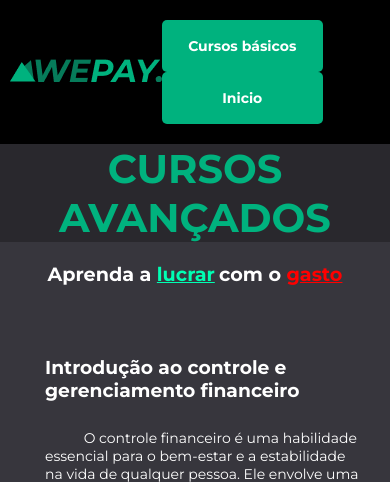
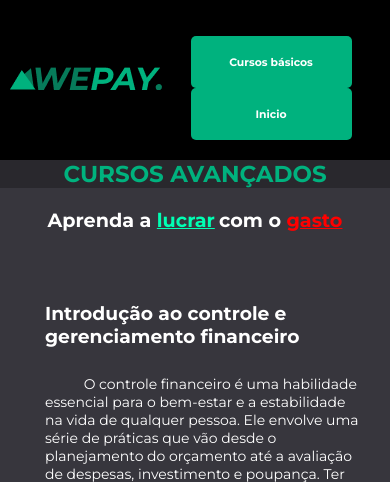
Before and after one commit to pikaroto69/Site-Fiin, a Flask app: template templates/cursoPremium.html in a window 390 px wide. Shown: the top 482 px of the page. Run offline with Flask 3, Linux system fonts and the light colour scheme; the template is opened without the code that fills it, so the values that code supplies are empty.

Commit message:
responsivo

```diff
--- a/static/css/estiloPremium.css
+++ b/static/css/estiloPremium.css
@@ -169,3 +169,55 @@
     background-color: #067B5A;
     border-radius: 2px;
 }
+
+/* Responsividade */
+@media (max-width: 768px) {
+    .header1 {
+      flex-direction: column;
+      text-align: center;
+    }
+
+    .btn_redirecionar {
+      margin-top: 1rem;
+      font-size: small;
+    }
+
+    h1[titulo] {
+      font-size: 1.8rem;
+    }
+
+    h2.subtitulo {
+      font-size: 1.2rem;
+    }
+
+    footer {
+      flex-direction: column;
+    }
+  }
+
+  @media (max-width: 480px) {
+    .btn_redirecionar button {
+      font-size:smaller;
+      padding: 0.4rem 0.8rem;
+    }
+
+    .titulo {
+        font-size:23px;
+    }
+
+    .subtitulo {
+        font-size: 16px;
+    }
+
+    .intro_premium {
+        font-size: 12;
+    }
+
+    footer {
+      text-align: center;
+    }
+
+    footer .footer-section {
+      margin: 0.5rem;
+    }
+  }
```
